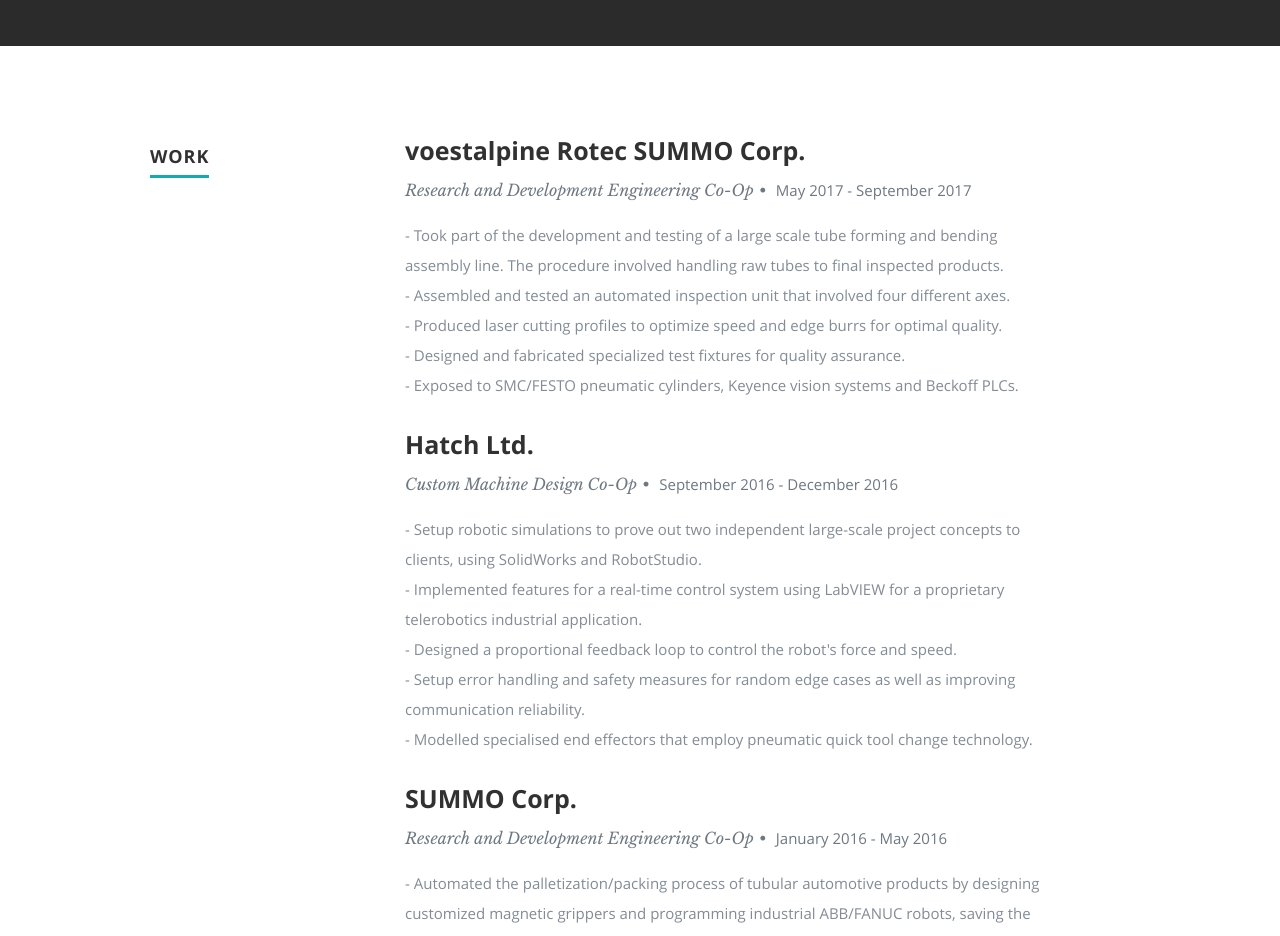
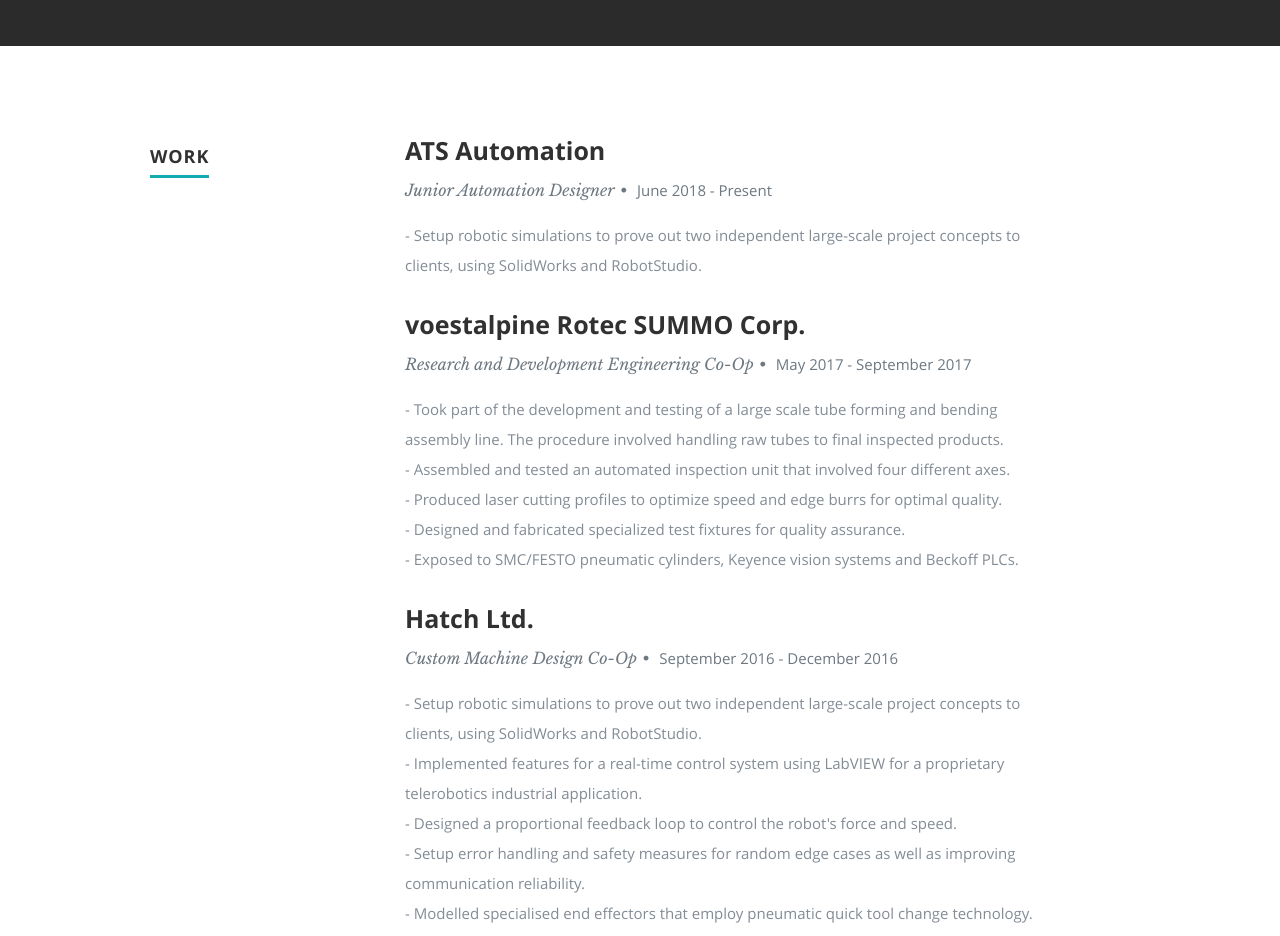
Before and after one commit to omargouda/omargouda.github.io, a plain HTML site: page index.html in a window 1280 px wide. Shown: the part 1300-2236 px from the top of the page. Drawn offline with nearby package versions, Linux system fonts and the light colour scheme.

Commit message:
Update index.html

```diff
--- a/index.html
+++ b/index.html
@@ -138,7 +138,24 @@
 
          <div class="nine columns main-col">
 
-            <div class="row item">
+         <div class="row item">
+
+               <div class="twelve columns">
+
+                  <h3>ATS Automation</h3>
+                  <p class="info">Junior Automation Designer<span>&bull;</span> <em class="date">June 2018 - Present</em></p>
+
+                  <p>
+                     - Setup robotic simulations to prove out two independent large-scale project concepts to clients, using SolidWorks and RobotStudio.<br>
+
+
+                  </p>
+
+               </div>
+
+            </div> <!-- item end -->
+
+	<div class="row item">
 
                <div class="twelve columns">
 
```
